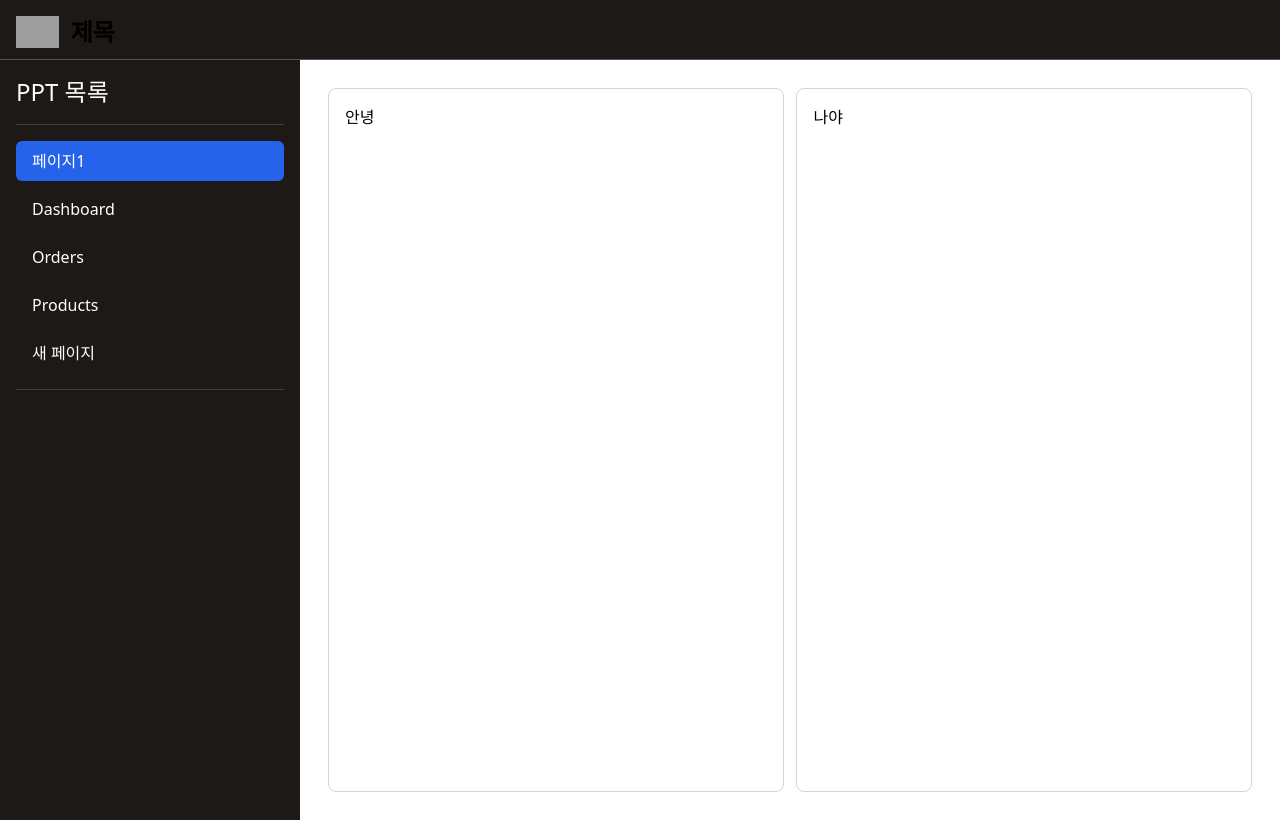
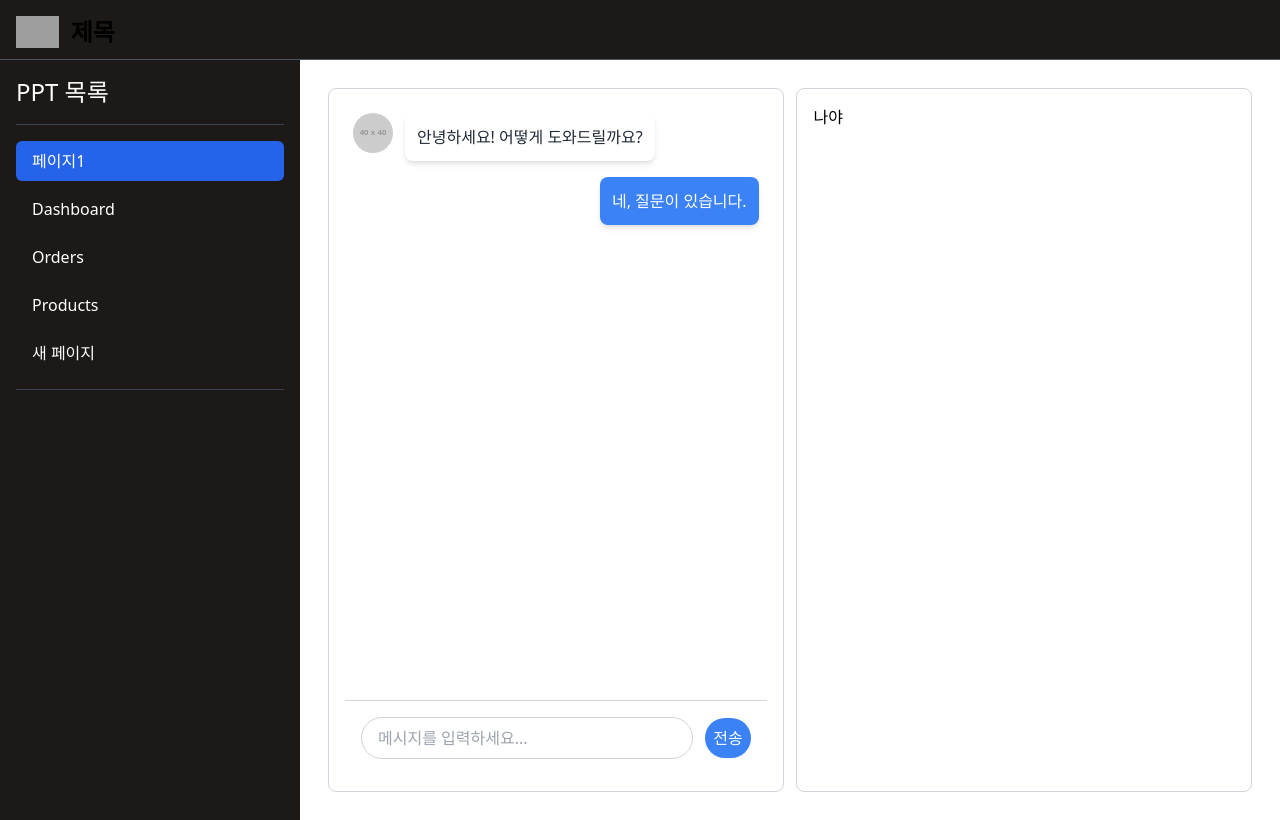
Before and after one commit to KTB-HACKATHON-TEAM-FLIGHT/frontend, a React (Create React App) app in the folder frontend/: page / in a window 1280 px wide. Built offline with nearby package versions, Linux system fonts and the light colour scheme; grey boxes are pictures that could not be loaded.

Commit message:
feature: 메세지 화면 구현

```diff
--- a/frontend/src/App.js
+++ b/frontend/src/App.js
@@ -16,48 +16,61 @@ function App() {
             </header>
 
             <div id="page-wrapper" className="flex w-screen h-[95vh]">
-                <div
-                    id="sidebar-wrapper"
-                    className="p-4 bg-stone-900 flex-auto w-20 max-w-[300px] overflow-y-auto"
-                >
+                <div id="sidebar-wrapper" className="p-4 bg-stone-900 flex-auto w-20 max-w-[300px] overflow-y-auto">
                     <a href="/" className="flex mb-3 text-white no-underline">
                         <span className="text-2xl">PPT 목록</span>
                     </a>
                     <hr className="my-4 border-gray-700"/>
                     <ul className="flex flex-col space-y-2">
                         <li>
-                            <a href="#" className="block px-4 py-2 text-white bg-blue-600 rounded-md">
-                                페이지1
-                            </a>
+                            <a href="#" className="block px-4 py-2 text-white bg-blue-600 rounded-md">페이지1</a>
                         </li>
                         <li>
-                            <a href="#" className="block px-4 py-2 text-white hover:bg-gray-800 rounded-md">
-                                Dashboard
-                            </a>
+                            <a href="#"
+                               className="block px-4 py-2 text-white hover:bg-gray-800 rounded-md">Dashboard</a>
                         </li>
                         <li>
-                            <a href="#" className="block px-4 py-2 text-white hover:bg-gray-800 rounded-md">
-                                Orders
-                            </a>
+                            <a href="#" className="block px-4 py-2 text-white hover:bg-gray-800 rounded-md">Orders</a>
                         </li>
                         <li>
-                            <a href="#" className="block px-4 py-2 text-white hover:bg-gray-800 rounded-md">
-                                Products
-                            </a>
+                            <a href="#" className="block px-4 py-2 text-white hover:bg-gray-800 rounded-md">Products</a>
                         </li>
                         <li>
-                            <a href="#" className="block px-4 py-2 text-white hover:bg-gray-800 rounded-md">
-                                새 페이지
-                            </a>
+                            <a href="#" className="block px-4 py-2 text-white hover:bg-gray-800 rounded-md">새 페이지</a>
                         </li>
                     </ul>
                     <hr className="my-4 border-gray-700"/>
                 </div>
 
                 <div id="page-content-wrapper" className="p-7 flex flex-auto w-80 gap-[1vw]">
-                    <div id="chatting-wrapper" className="flex-1 border border-gray-300 rounded-lg p-4">
-                        안녕
+                    <div id="chatting-wrapper"
+                         className="flex-1 border border-gray-300 rounded-lg p-4 flex flex-col h-full">
+                        <div className="flex-1 overflow-y-auto p-2 space-y-4">
+                            <div className="flex items-start">
+                                <img src="https://via.placeholder.com/40" className="w-10 h-10 rounded-full mr-3"
+                                     alt="User Avatar"/>
+                                <div className="bg-white p-3 rounded-lg shadow-md max-w-xs">
+                                    <p className="text-gray-800">안녕하세요! 어떻게 도와드릴까요?</p>
+                                </div>
+                            </div>
+
+                            <div className="flex items-end justify-end">
+                                <div className="bg-blue-500 text-white p-3 rounded-lg shadow-md max-w-xs">
+                                    <p>네, 질문이 있습니다.</p>
+                                </div>
+                            </div>
+
+                        </div>
+
+                        <div className="bg-white p-4 border-t border-gray-300 flex items-center">
+                            <input type="text" placeholder="메시지를 입력하세요..."
+                                   className="flex-1 border border-gray-300 rounded-full px-4 py-2 focus:outline-none focus:border-blue-500"/>
+                            <button className="bg-blue-500 text-white rounded-full p-2 ml-3 hover:bg-blue-700">
+                                전송
+                            </button>
+                        </div>
                     </div>
+
                     <div id="ppt-wrapper" className="flex-1 border border-gray-300 rounded-lg p-4">
                         나야
                     </div>
```
